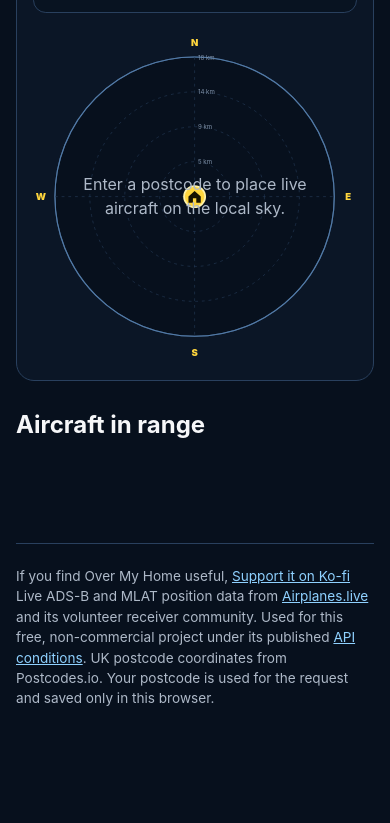
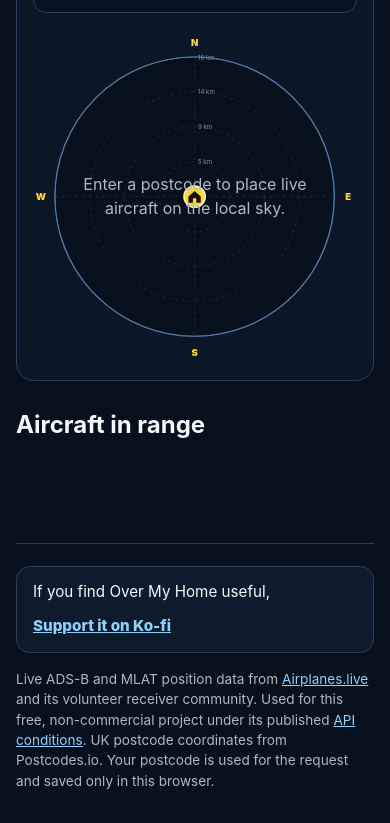
Before and after one commit to armpitpete/over-my-home, a website with bundled scripts: page index.html in a window 390 px wide. Shown: the part 1257-2080 px from the top of the page. Before the commit the page ends 1998 px from the top, so only its background shows below. Built offline with nearby package versions, Linux system fonts and the light colour scheme.

Commit message:
Restore responsive support prompt styling

```diff
--- a/support.css
+++ b/support.css
@@ -1,3 +1,35 @@
+.support-prompt {
+  display: flex;
+  align-items: center;
+  justify-content: space-between;
+  gap: 0.75rem 1rem;
+  margin: 0 0 1rem;
+  padding: 0.85rem 1rem;
+  border: 1px solid var(--line);
+  border-radius: 0.85rem;
+  background: rgba(18, 35, 58, 0.58);
+  color: var(--text);
+  font-size: 0.95rem;
+}
+
+.support-link {
+  display: inline-flex;
+  align-items: baseline;
+  flex: none;
+  font-weight: 800;
+}
+
 .data-attribution {
   margin: 0;
 }
+
+@media (max-width: 600px) {
+  .support-prompt {
+    align-items: flex-start;
+    flex-direction: column;
+  }
+
+  .support-link {
+    flex-wrap: wrap;
+  }
+}
```
